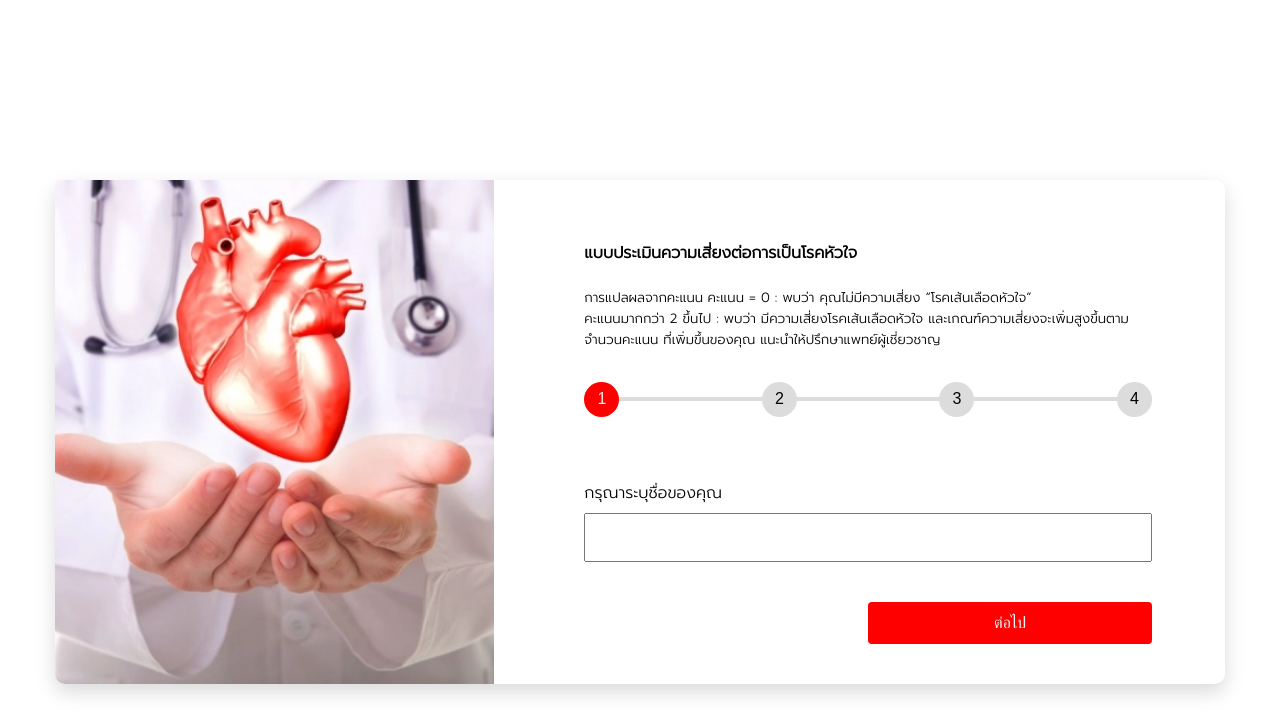
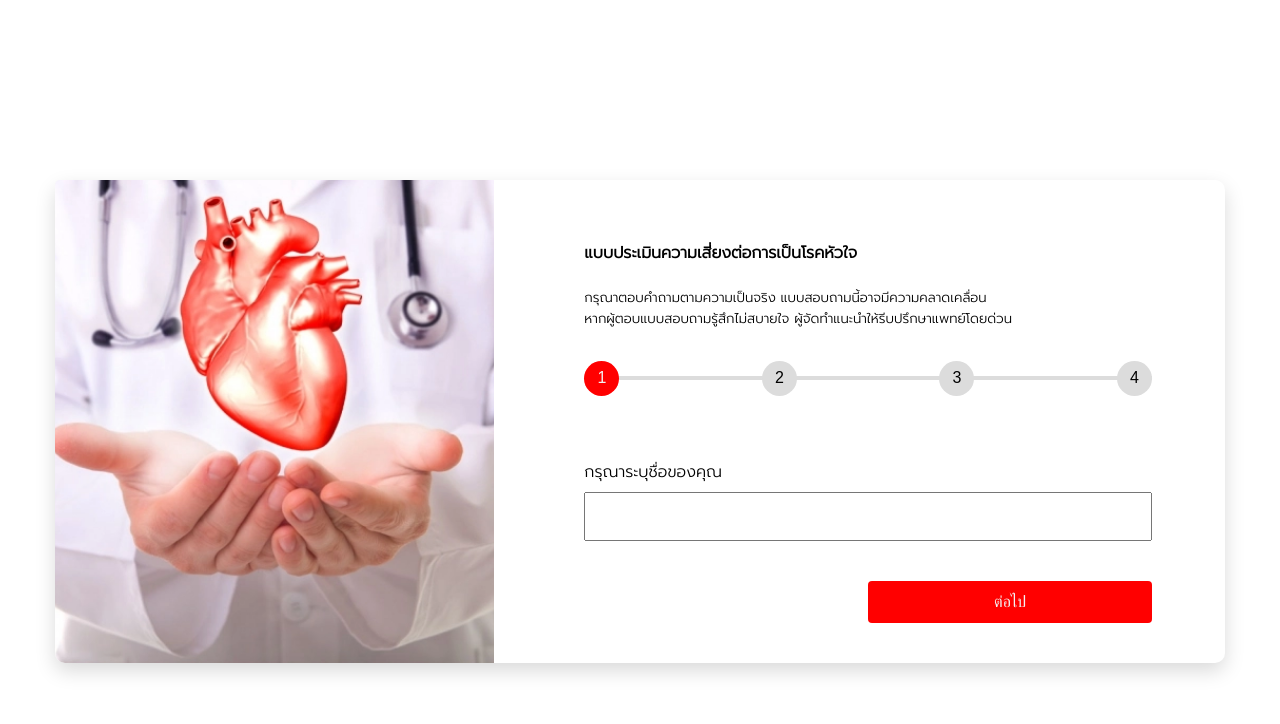
Before and after one commit to Mikky-sout/-mashi-Web, a Flask app: page / in a window 1280 px wide. Shown: the top 724 px of the page. After the commit the page ends 675 px from the top, so only its background shows below. Run offline with Flask 2, Linux system fonts and the light colour scheme; some web fonts are replaced.

Commit message:
last push

```diff
--- a/app.py
+++ b/app.py
@@ -26,7 +26,7 @@ def signupForm():
     Race = "Asian"
     Diabetic = request.args.get('Diabetic')
     PhysicalActivity = request.args.get('PhysicalActivity')
-    GenHealth = request.args.get('health')
+    GenHealth = int(request.args.get('health'))
     SleepTime = float(request.args.get('SleepTime'))
     Asthma = request.args.get('Asthma')
     KidneyDisease = request.args.get('KidneyDisease')
@@ -37,12 +37,13 @@ def signupForm():
           "DiffWalking": DiffWalking, "Sex": Sex, "AgeCategory": AgeCategory, "Race": Race,
           "Diabetic": Diabetic, "PhysicalActivity": PhysicalActivity, "GenHealth": GenHealth,
           "SleepTime": SleepTime, "Asthma": Asthma, "KidneyDisease": KidneyDisease, "SkinCancer": SkinCancer}
+
     df = bk.fillData(data)
+    # print(df.to_dict())
     df = bk.clean(df)
     result = bk.predict(df)
     predNN = pd.DataFrame(result)
     y_predNN = predNN.idxmax(axis=1)
-
     if y_predNN[0] == 0:
         out = 'ไม่มีแนวโน้มเป็นโรคหัวใจ'
     else:
--- a/templates/index.html
+++ b/templates/index.html
@@ -23,11 +23,9 @@
 			<div class="wizard-form">
 				<div class="wizard-header">
 					<h4>แบบประเมินความเสี่ยงต่อการเป็นโรคหัวใจ</h4>
-					<small>การแปลผลจากคะแนน</small>
-					<small>คะแนน = 0 : พบว่า คุณไม่มีความเสี่ยง “โรคเส้นเลือดหัวใจ”</small><br>
-					<small>คะแนนมากกว่า 2 ขึ้นไป : พบว่า มีความเสี่ยงโรคเส้นเลือดหัวใจ
-						และเกณฑ์ความเสี่ยงจะเพิ่มสูงขึ้นตามจำนวนคะแนน ที่เพิ่มขึ้นของคุณ
-						แนะนำให้ปรึกษาแพทย์ผู้เชี่ยวชาญ</small>
+					<small>กรุณาตอบคำถามตามความเป็นจริง</small>
+					<small>แบบสอบถามนี้อาจมีความคลาดเคลื่อน</small><br>
+					<small>หากผู้ตอบแบบสอบถามรู้สึกไม่สบายใจ ผู้จัดทำแนะนำให้รีบปรึกษาแพทย์โดยด่วน</small>
 				</div>
 				<form class="form-register" action="{{url_for('signupForm')}}" method="GET">
 
@@ -144,7 +142,7 @@
 														<td style="text-align: left;"><input type="checkbox" class="css_data_item8" id="vehicle1" name="AgeCategory" value="18-24">
 															<label for="vehicle1"> 18-24</label></td>
 														<td style="text-align: left;"><label for="vehicle1">
-															<input type="checkbox" class="css_data_item8" id="vehicle1" name="vehicle1" value="25-29">
+															<input type="checkbox" class="css_data_item8" id="vehicle1" name="AgeCategory" value="25-29">
 															<label for="vehicle1"> 25-29</label></label></td>
 														<td style="text-align: left;"><input type="checkbox" class="css_data_item8" id="vehicle1" name="AgeCategory" value="30-34">
 															<label for="vehicle1"> 30-34</label>
```
Also changed, not shown: templates/result.html (+3 -5 lines).
